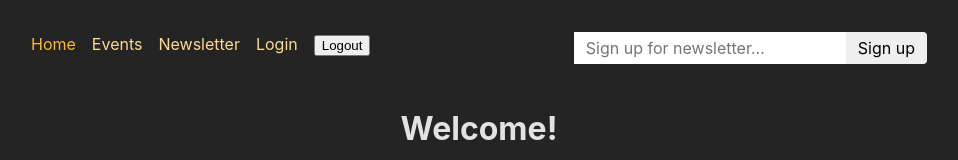
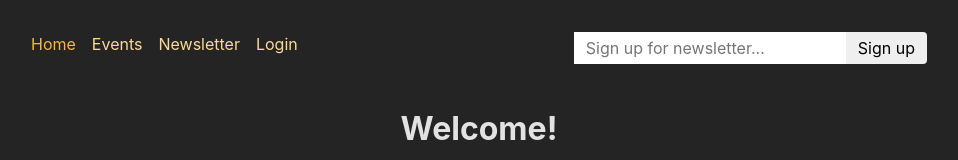
Before and after one commit to Nikhil98765/react-interview-practice, a React (Create React App) app in the folder auth-practice/frontend/: page / in a window 1280 px wide. Shown: the top 160 px of the page, without its empty margins (161-1119 px from the left). Built offline with nearby package versions, Linux system fonts and the light colour scheme.

Commit message:
Updating UI based on Auth status

```diff
--- a/auth-practice/frontend/src/App.js
+++ b/auth-practice/frontend/src/App.js
@@ -10,7 +10,7 @@ import EventsPage, { loader as eventsLoader } from './pages/Events';
 import EventsRootLayout from './pages/EventsRoot';
 import HomePage from './pages/Home';
 import NewEventPage from './pages/NewEvent';
-import RootLayout from './pages/Root';
+import RootLayout, {loader as tokenLoader} from './pages/Root';
 import { action as manipulateEventAction } from './components/EventForm';
 import NewsletterPage, { action as newsletterAction } from './pages/Newsletter';
 import AuthenticationPage, { action as authAction } from './pages/Authentication';
@@ -21,6 +21,8 @@ const router = createBrowserRouter([
     path: "/",
     element: <RootLayout />,
     errorElement: <ErrorPage />,
+    id: 'root',
+    loader: tokenLoader,
     children: [
       { index: true, element: <HomePage /> },
       {
--- a/auth-practice/frontend/src/components/EventItem.js
+++ b/auth-practice/frontend/src/components/EventItem.js
@@ -1,9 +1,10 @@
-import { Link, useSubmit } from 'react-router-dom';
+import { Link, useRouteLoaderData, useSubmit } from 'react-router-dom';
 
 import classes from './EventItem.module.css';
 
 function EventItem({ event }) {
   const submit = useSubmit();
+  const token = useRouteLoaderData('root');
 
   function startDeleteHandler() {
     const proceed = window.confirm('Are you sure?');
@@ -19,10 +20,12 @@ function EventItem({ event }) {
       <h1>{event.title}</h1>
       <time>{event.date}</time>
       <p>{event.description}</p>
-      <menu className={classes.actions}>
-        <Link to="edit">Edit</Link>
-        <button onClick={startDeleteHandler}>Delete</button>
-      </menu>
+      {token && (
+        <menu className={classes.actions}>
+          <Link to="edit">Edit</Link>
+          <button onClick={startDeleteHandler}>Delete</button>
+        </menu>
+      )}
     </article>
   );
 }
--- a/auth-practice/frontend/src/components/EventsNavigation.js
+++ b/auth-practice/frontend/src/components/EventsNavigation.js
@@ -1,8 +1,10 @@
-import { NavLink } from 'react-router-dom';
+import { NavLink, useRouteLoaderData } from 'react-router-dom';
 
 import classes from './EventsNavigation.module.css';
 
 function EventsNavigation() {
+  const token = useRouteLoaderData('root');
+
   return (
     <header className={classes.header}>
       <nav>
@@ -18,6 +20,7 @@ function EventsNavigation() {
               All Events
             </NavLink>
           </li>
+          {token && (
             <li>
               <NavLink
                 to="/events/new"
@@ -28,6 +31,7 @@ function EventsNavigation() {
                 New Event
               </NavLink>
             </li>
+          )}
         </ul>
       </nav>
     </header>
--- a/auth-practice/frontend/src/components/MainNavigation.js
+++ b/auth-practice/frontend/src/components/MainNavigation.js
@@ -1,9 +1,11 @@
-import { Form, NavLink } from 'react-router-dom';
+import { Form, NavLink, useRouteLoaderData } from 'react-router-dom';
 
 import classes from './MainNavigation.module.css';
 import NewsletterSignup from './NewsletterSignup';
 
 function MainNavigation() {
+  const token = useRouteLoaderData('root');
+
   return (
     <header className={classes.header}>
       <nav>
@@ -39,6 +41,13 @@ function MainNavigation() {
               Newsletter
             </NavLink>
           </li>
+          { token ? (
+            <li>
+              <Form action="logout" method="POST">
+                <button>Logout</button>
+              </Form>
+            </li>
+          ) : (
             <li>
               <NavLink
                 to="/auth?mode=login"
@@ -49,11 +58,7 @@ function MainNavigation() {
                 Login
               </NavLink>
             </li>
-          <li>
-            <Form action='logout' method='POST'>
-              <button>Logout</button>
-            </Form>
-          </li>
+          )}
         </ul>
       </nav>
       <NewsletterSignup />
--- a/auth-practice/frontend/src/pages/Root.js
+++ b/auth-practice/frontend/src/pages/Root.js
@@ -1,6 +1,7 @@
 import { Outlet, useNavigation } from 'react-router-dom';
 
 import MainNavigation from '../components/MainNavigation';
+import { getToken } from '../utils/auth';
 
 function RootLayout() {
   // const navigation = useNavigation();
@@ -16,4 +17,8 @@ function RootLayout() {
   );
 }
 
+export const loader = () => {
+  return getToken();
+}
+
 export default RootLayout;
```
Lines whose indentation alone changed are shown as unchanged.
